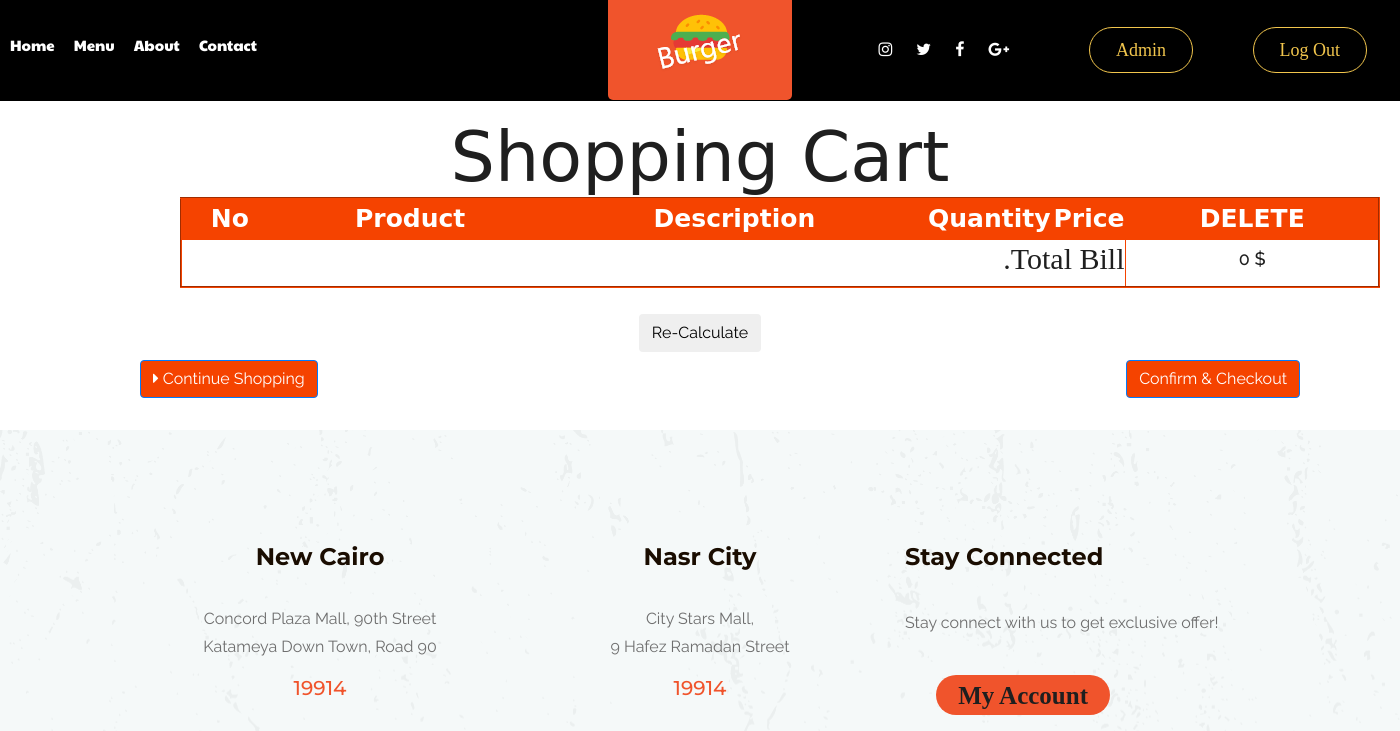
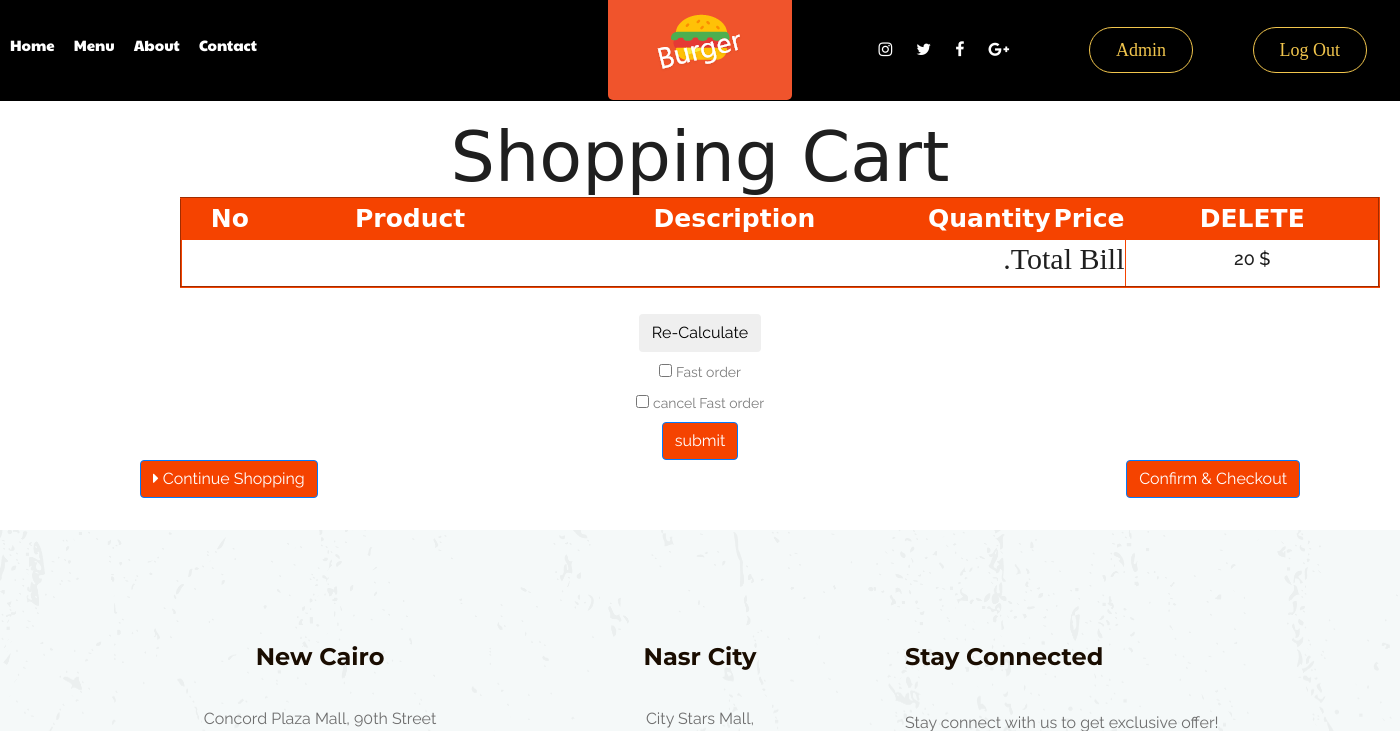
Before and after one commit to hossamMohamed00/Online-Ordering-System, a PHP site: page /tcpdf/Cart.php in a window 1400 px wide. Shown: the top 731 px of the page. Run offline with PHP 8.4, Linux system fonts and the light colour scheme; the visitor is signed in with stand-in values (Sample User, id 1); some libraries are stand-ins or nearby versions; some web fonts are replaced.

Commit message:
domian
domian

```diff
--- a/Cart.php
+++ b/Cart.php
@@ -1,6 +1,16 @@
 <?php
     include 'init.php';
     include $tpl.'header.php';
+      if (isset($_POST['FastOrder'])) {
+        $_SESSION['FastOrder']=true;
+        $_SESSION['cancelFastOrder']=false;
+
+    }
+    if (isset($_POST['cancelFastOrder'])) {
+        $_SESSION['cancelFastOrder']=true;
+        $_SESSION['FastOrder']=false;
+
+    }
 ?>
     <div class="signup" >
             <h2 class="h_signup">Shopping Cart</h2>
@@ -44,6 +54,8 @@
                             <td> <a href="<?='user/Cart_Process.php?Did='.$id ?>" ><img src="<?= $img ?>delete-icon.png" width=22px></a>
                          </tr>
                         <?php
+
+
                                 $total_Price = $total_Price + ($data['qty'] * $data['price']);
                                 $counter++;
                             }
@@ -53,10 +65,23 @@
                             <td colspan="5" align="right">
                             <h4 style="font-family: East Sea Dokdo;font-size: 30px">.Total Bill </h4>
                             </td>
+                            <?php
+                             if (isset($_SESSION['FastOrder'])&&$_SESSION['FastOrder']==true) {
+                                $total_Price=$total_Price+20;
+                                }
+                            if (isset($_SESSION['cancelFastOrder'])&&$_SESSION['cancelFastOrder']==true) {
+                                $total_Price=$total_Price;
+                                }
+                            ?>
                             <td> <h4> <?= $total_Price?> $ </h4></td>
 
                             <?php $_SESSION['numOfPro'] = $counter - 1 ;
-                            $_SESSION['total'] = $total_Price ?>
+
+                            $_SESSION['total'] = $total_Price
+
+
+?>
+
                         </tr>
                     </tbody>
 
@@ -65,9 +90,22 @@
                 <center>
 
                     <input class="btn btn-default" type="submit" value=" Re-Calculate "  style="margin-top: -30px" >
+                    <br>
+
 
                 </center>
             </form>
+        <center>
+
+             <form action="Cart.php" method="POST">
+                    <input type="checkbox" id="FastOrder" name="FastOrder" value="FastOrder">
+                    <label > Fast order</label><br>
+                    <input type="checkbox" id="cancelFastOrder" name="cancelFastOrder" value="cancelFastOrder">
+                    <label >cancel Fast order</label><br>
+                    <button type="submit" name="submit" class="btn btn-primary reg_button" style="margin-right: 0px;background-color: #F54300" >submit</a></button>
+            </form>
+        </center>
+
         </div>
 
     </div>
--- a/checkout.php
+++ b/checkout.php
@@ -45,6 +45,8 @@
             //save order Desc to send to mail
             $_SESSION['Order_Desc'] = $Desc;
             unset($_SESSION['cart']);//to empty the cart
+            unset($_SESSION['FastOrder']);//to empty the FastOrder
+            unset($_SESSION['cancelFastOrder']);//to empty the cancelFastOrder
             header("Location: ThanksPage.php");
             exit();//to stop the script
         }
```
